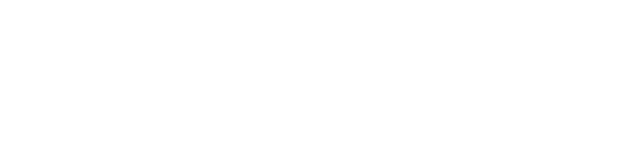
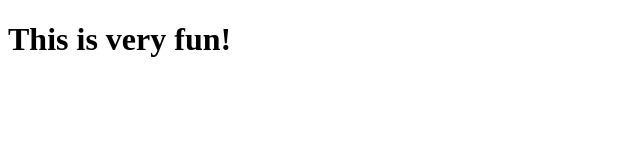
Before and after one commit to emildyulgerov/Module-2-Assignment, a plain HTML site: page site/index.html in a window 1280 px wide. Shown: the whole page, without its empty margins (0-640 px from the left). Drawn offline with Linux system fonts and the light colour scheme.

Commit message:
Small addition

```diff
--- a/site/index.html
+++ b/site/index.html
@@ -5,6 +5,6 @@
 	<title>Hello Coursera</title>
 </head>
 <body>
-
+<h1>This is very fun!</h1>
 </body>
 </html>
```
